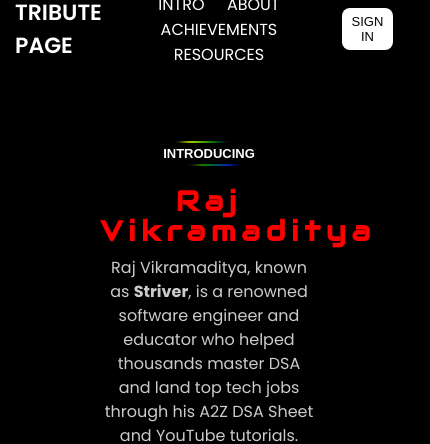
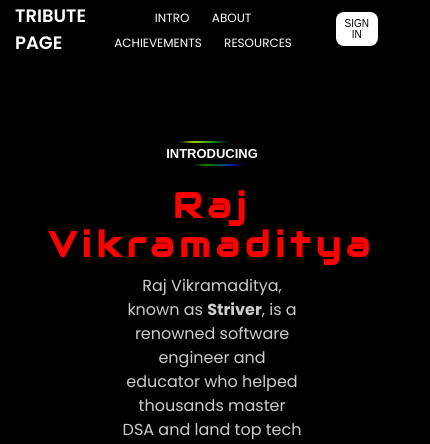
Before and after one commit to santoshmode07/tribute-page, a plain HTML site: page index.html in a window 390 px wide. Shown: the top 444 px of the page, 430 px wide, since content can reach past the window. Drawn offline with Linux system fonts and the light colour scheme.

Commit message:
Changes_made_in_css

```diff
--- a/styles.css
+++ b/styles.css
@@ -571,9 +571,12 @@
 }
 @media(max-width:960px){
   .name h1{
-    line-height:47px;
-    padding:0;
-    margin:20px 0 10px 0;
+    display: flex;
+    flex-wrap: wrap;
+    justify-content: center;
+    align-items: center;
+    font-size: 46px;
+    line-height: 47px;
     text-align: center;
   }
   h2{
@@ -601,20 +604,26 @@
   h2{
     font-size: 37px;
   }
+  header{
+    width: 93%;
+  }
   .name h1{
+    display: flex;
+    flex-wrap: wrap;
+    justify-content: center;
+    align-items: center;
     font-size: 40px;
-    line-height: 40px;
-    padding:0;
-    margin:20px 0 10px 0;
+    line-height: 44px;
     text-align: center;
   }
   .home img{
-    width:80%;
+    width:90%;
     margin-right: 40px;
   }
   .name{
     max-width: 70%;
   }
+
   #about img{
     width: 80%;
   }
@@ -627,32 +636,78 @@
   .name{
     margin: auto;
   }
+  nav ul li a {
+    color: white;
+    text-decoration: none;
+    font-size: 12px; /* Reduced from 16px to 14px */
+  }
+  .home{
+    margin-right:40px;
+  }
   h2{
-    font-size: 30px;
+    font-size:28px;
+  }
+  #btn{
+    margin-left: 20px;
+    font-size: 10px;
+    padding: 6px 8px;
+  }
+  .logo{
+    font-size: 18px;
+  }
+  header{
+    width: 93%;
   }
   .name h1{
-    font-size: 35px;
-    line-height: 35px;
-    padding:0;
-    margin:20px 0 10px 0;
+    display: flex;
+    flex-wrap: wrap;
+    justify-content: center;
+    align-items: center;
+    font-size: 38px;
+    line-height: 39px;
     text-align: center;
   }
 }
 @media(max-width:440px){
+  main{
+    margin-left: 10px;
+  }
   .timeline {
     width: 130px;
   }
+  nav ul li a {
+    color: white;
+    text-decoration: none;
+    font-size: 12px; /* Reduced from 16px to 14px */
+  }
+
   .home{
-    margin:auto;
+    margin-right:40px;
+  }
+  footer{
+    width: 100%;
   }
   h2{
     font-size:28px;
   }
+  #btn{
+    margin-left: 20px;
+    font-size: 10px;
+    padding: 6px 8px;
+  }
+  .logo{
+    font-size: 18px;
+  }
+  header{
+    width: 93%;
+  }
   .name h1{
-    font-size: 28px;
-    line-height: 30px;
-    padding:0;
-    margin:20px 0 10px 0;
+    display: flex;
+    flex-wrap: wrap;
+    justify-content: center;
+    align-items: center;
+    font-size: 35px;
+    line-height: 39px;
     text-align: center;
   }
 }
@@ -660,14 +715,30 @@
   .timeline {
     width: 100px;
   }
+  #btn{
+    margin-left: 20px;
+    font-size: 10px;
+    padding: 6px 8px;
+  }
+  .logo{
+    font-size: 18px;
+  }
+  header{
+    width: 93%;
+  }
   h2{
     font-size:26px;
   }
   .name h1{
-    font-size: 24px;
-    line-height: 28px;
-    padding:0;
-    margin:20px 0 10px 0;
+    display: flex;
+    flex-wrap: wrap;
+    justify-content: center;
+    align-items: center;
+    font-size: 32px;
+    line-height: 35px;
     text-align: center;
   }
+  footer{
+    width: 100%;
+  }
 }
```
